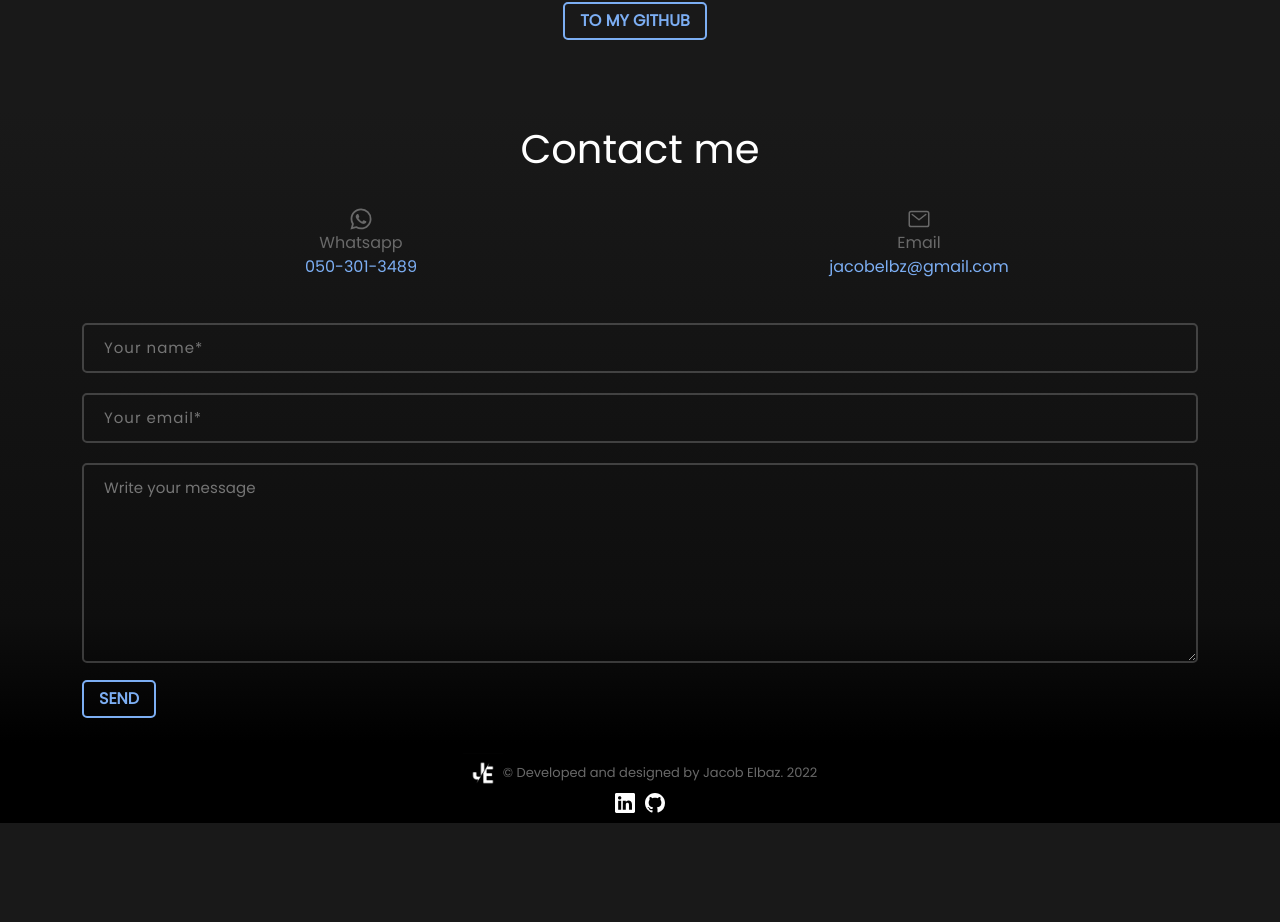
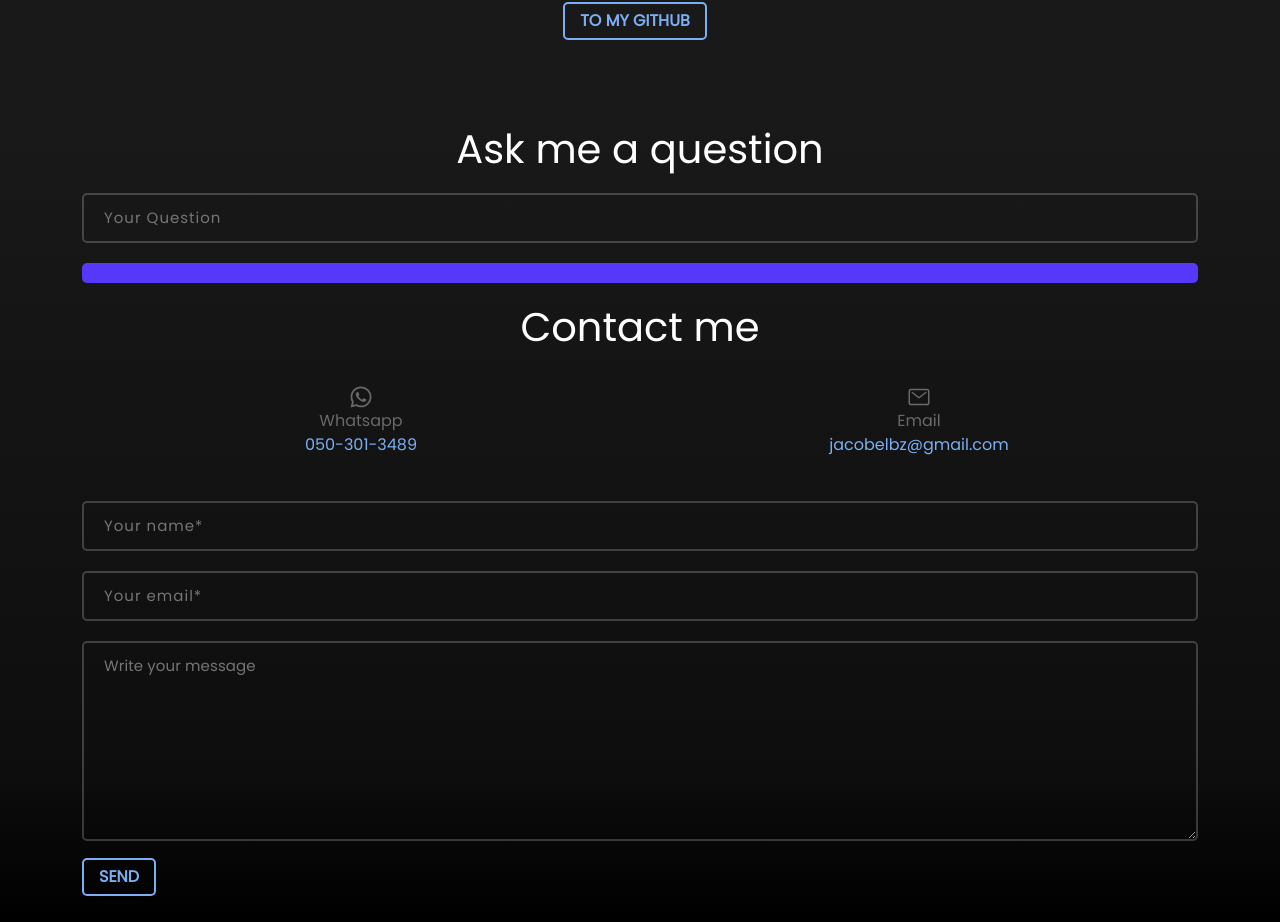
Before and after one commit to JacobElbaz/portfolio, a React (Create React App) app: page / in a window 1280 px wide. Shown: the part 2600-3522 px from the top of the page. Before the commit the page ends 3423 px from the top, so only its background shows below. Built offline with nearby package versions, Linux system fonts and the light colour scheme; no server answers.

Commit message:
add chatgpt api

```diff
--- a/package.json
+++ b/package.json
@@ -16,6 +16,7 @@
     "@testing-library/react": "^12.1.4",
     "@testing-library/user-event": "^13.5.0",
     "bootstrap": "^5.1.3",
+    "openai": "^3.2.1",
     "react": "^17.0.2",
     "react-bootstrap": "^2.2.1",
     "react-dom": "^17.0.2",
--- a/src/App.css
+++ b/src/App.css
@@ -98,6 +98,13 @@
 }
 
 
+.output {
+  background-color:#5538fa;
+  border-radius: 5px;
+  padding: 10px;
+  color: #fff;
+  margin-bottom: 20px;
+}
 
 .App {
   background-color: black;
--- /dev/null
+++ b/src/ChatBot.js
@@ -0,0 +1,46 @@
+import React from 'react'
+import { Configuration, OpenAIApi } from 'openai';
+import { CircularProgress, LinearProgress } from '@mui/material';
+
+export default function ChatBot() {
+    const configuration = new Configuration({
+        apiKey: process.env.REACT_APP_OPENAI_API_KEY,
+    })
+    const openai = new OpenAIApi(configuration)
+    const [output, setOutput] = React.useState('')
+    const [prompt, setPrompt] = React.useState()
+    const [loading, setLoading] = React.useState(false)
+    const handlePrompt = (e) => {
+        setPrompt(e.target.value)
+    }
+    const handleKeyDown = (e) => {
+        if (e.key == 'Enter'){
+            handleSend();
+        }
+    }
+    const handleSend = async () => {
+        setLoading(true)
+        try {
+            const response = await openai.createCompletion({
+                model: 'text-davinci-003',
+                prompt: process.env.REACT_APP_PRE_PROCESS_PROMPT + prompt,
+                temperature: 0.5,
+                max_tokens: 100,
+            })
+            setOutput(response.data.choices[0].text)
+        } catch (err) {
+            console.log(err)
+            setOutput('Error')
+        }
+        setLoading(false);
+    }
+    return (
+        <div>
+            <h1>Ask me a question</h1>
+            <input type='text' onChange={handlePrompt} className='contact' onKeyDown={handleKeyDown} placeholder='Your Question'/>
+            <div className='output'>
+                {loading ? <CircularProgress color='inherit'/> : output}
+            </div>
+        </div>
+    )
+}
--- a/src/Contact.js
+++ b/src/Contact.js
@@ -1,6 +1,7 @@
 import { Container } from "react-bootstrap";
 import React, { useRef } from 'react';
 import emailjs from '@emailjs/browser';
+import ChatBot from "./ChatBot";
 
 function Contact() {
     const form = useRef();
@@ -25,6 +26,7 @@ function Contact() {
     return (
         <div className="Contact" id="contact">
             <Container>
+                <ChatBot/>
                 <div>
                     <h1>Contact me</h1>
                 </div>
```
Also changed, not shown: 2 other files (tests, documents, lock files or other folders).
